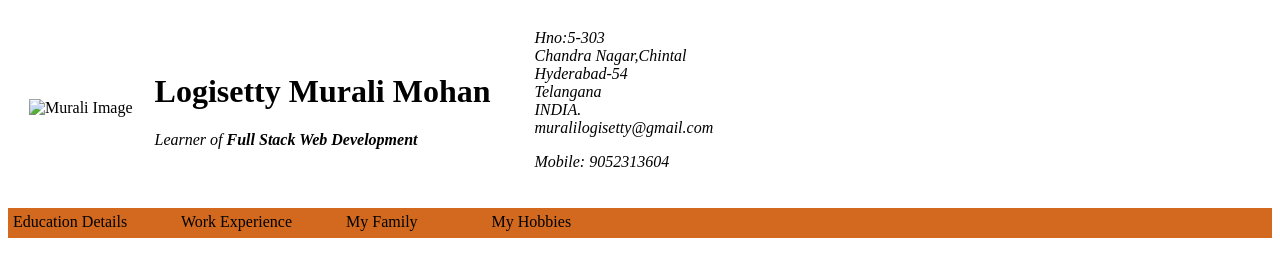
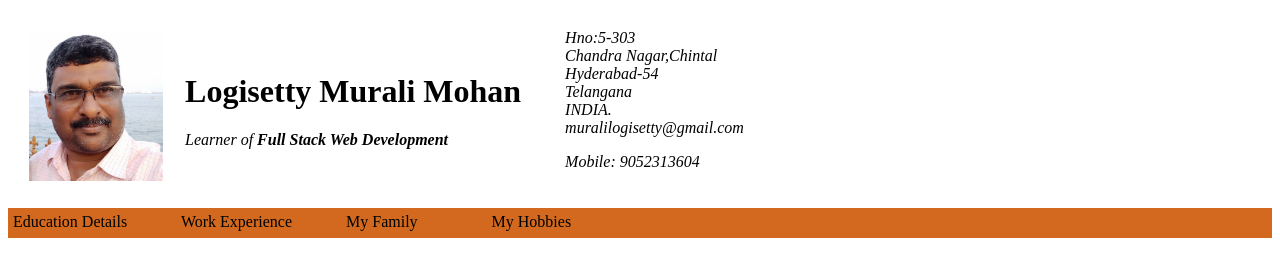
Before and after one commit to muralilogi/my-details, a plain HTML site: page index.html in a window 1280 px wide. Drawn offline with Linux system fonts and the light colour scheme; the site is published under a folder, as on GitHub Pages, so addresses that start at the root find nothing.

Commit message:
Add files via upload

```diff
--- a/index.html
+++ b/index.html
@@ -33,7 +33,7 @@
    <table cellspacing="20">
         <tr>
             <td>
-                <img src="/images/1620459419461.jpg" title="Murali Image" height="150px" with="150px">
+                <img src="images/1620459419461.jpg" title="Murali Image" height="150px" with="150px">
             </td>
             <td>
                 <h1>Logisetty Murali Mohan</h1>
```
